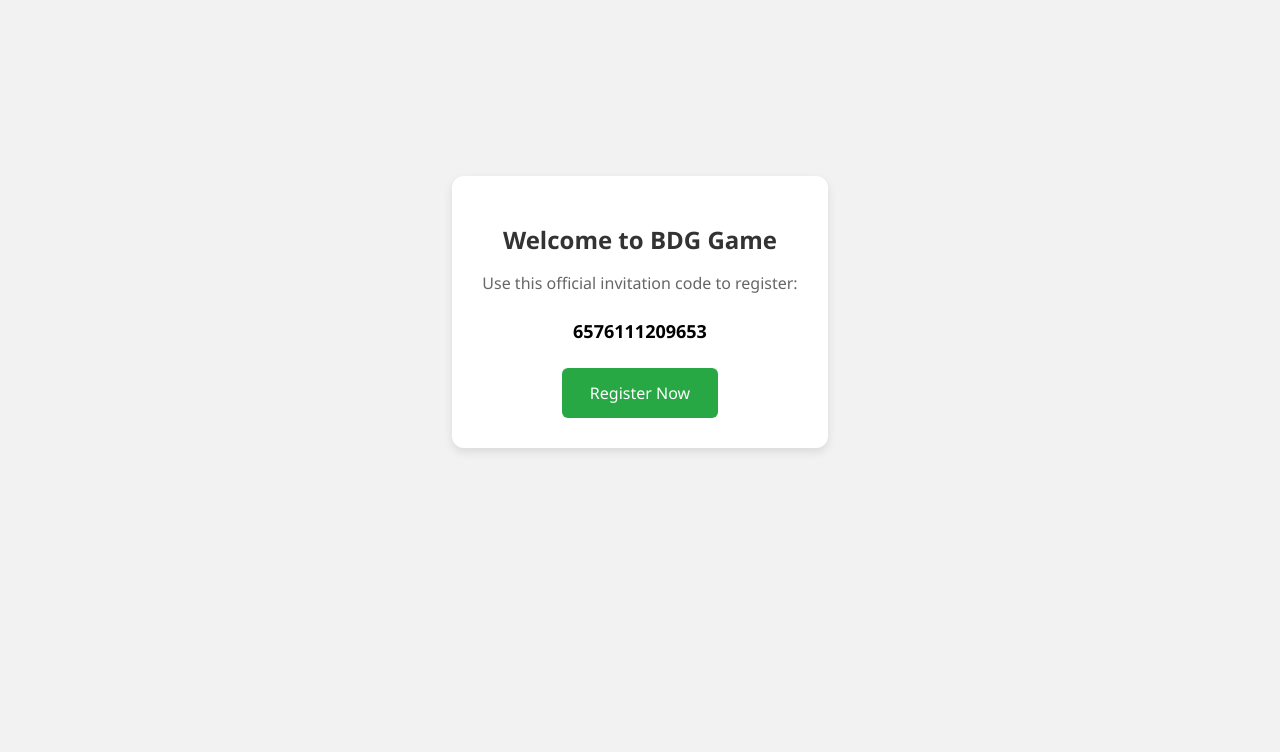
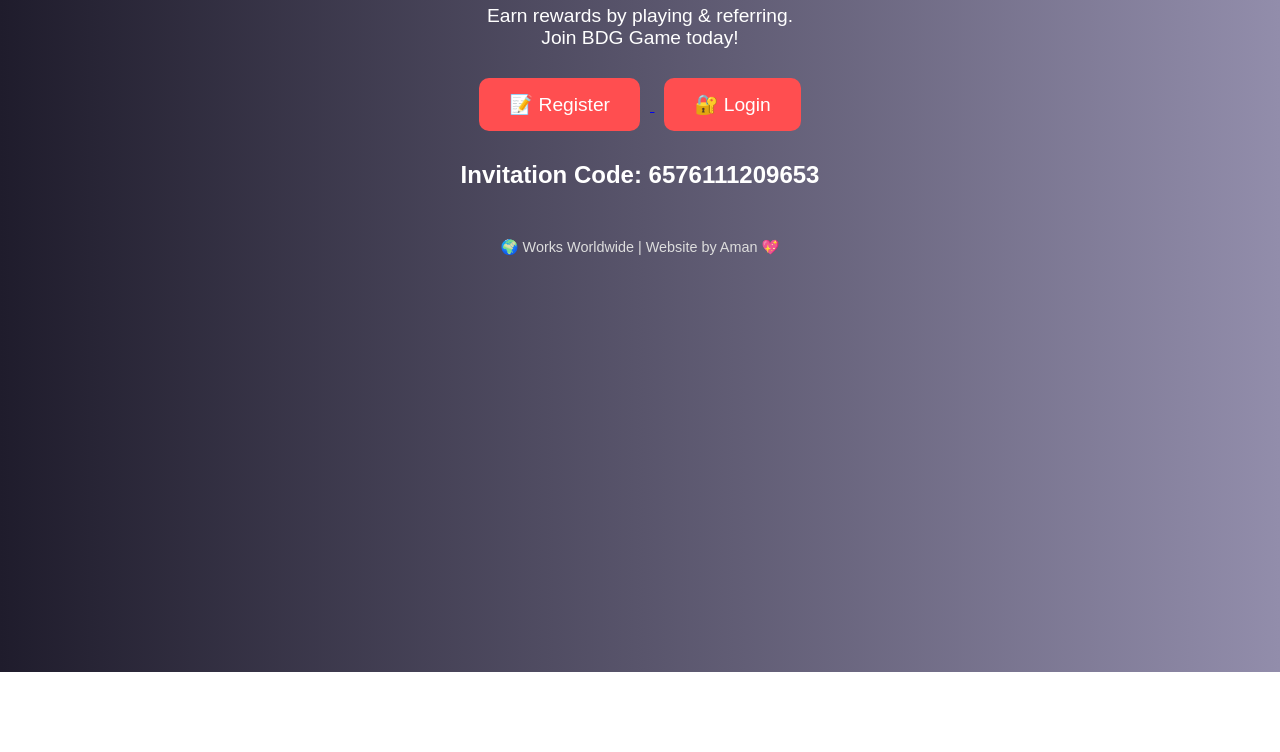
Before and after one commit to bdggamesy7/Bdg-register, a plain HTML site: page index.html in a window 1280 px wide. Shown: the part 128-880 px from the top of the page. After the commit the page ends 800 px from the top, so only its background shows below. Drawn offline with Linux system fonts and the light colour scheme.

Commit message:
Add files via upload

```diff
--- a/index.html
+++ b/index.html
@@ -1,70 +1,66 @@
+
 <!DOCTYPE html>
 <html lang="en">
 <head>
-  <meta charset="UTF-8">
-  <meta name="viewport" content="width=device-width, initial-scale=1.0">
-
-  <title>Join BDG Game | Official Referral Link</title>
-  <meta name="description" content="Join BDG Game now using invitation code 6576111209653. Secure and verified registration link for new users.">
-  <meta name="keywords" content="BDG Game, Register, Referral Code, Invitation, bdg-top, bdg link, BDG game join">
-  <meta name="author" content="bdggamesy7">
-  <meta name="robots" content="index, follow">
-
+  <meta charset="UTF-8" />
+  <meta name="viewport" content="width=device-width, initial-scale=1.0"/>
+  <title>BDG Game Register</title>
   <style>
     body {
-      font-family: 'Segoe UI', sans-serif;
-      background: #f2f2f2;
       margin: 0;
+      font-family: Arial, sans-serif;
+      background: linear-gradient(to right, #1f1c2c, #928dab);
+      color: white;
+      text-align: center;
       padding: 40px 20px;
-      display: flex;
-      justify-content: center;
-      align-items: center;
-      height: 100vh;
-    }
-    .container {
-      background: #fff;
-      padding: 30px;
-      border-radius: 12px;
-      box-shadow: 0 4px 10px rgba(0,0,0,0.1);
-      text-align: center;
-      max-width: 400px;
     }
     h1 {
-      font-size: 24px;
-      margin-bottom: 15px;
-      color: #333;
+      font-size: 2.5em;
+      margin-bottom: 10px;
     }
     p {
-      font-size: 16px;
-      margin-bottom: 25px;
-      color: #666;
+      font-size: 1.2em;
     }
-    a.button {
-      display: inline-block;
-      background-color: #28a745;
+    .button {
+      background-color: #ff4e50;
       color: white;
-      padding: 14px 28px;
-      text-decoration: none;
-      border-radius: 6px;
-      font-size: 16px;
-      transition: background-color 0.3s;
+      padding: 15px 30px;
+      font-size: 1.2em;
+      border: none;
+      border-radius: 10px;
+      margin: 10px;
+      cursor: pointer;
+      transition: 0.3s;
     }
-    a.button:hover {
-      background-color: #218838;
+    .button:hover {
+      background-color: #fc913a;
     }
     .code {
+      font-size: 1.5em;
+      margin-top: 20px;
       font-weight: bold;
-      font-size: 18px;
-      color: #000;
+    }
+    footer {
+      margin-top: 50px;
+      font-size: 0.9em;
+      color: #ddd;
     }
   </style>
 </head>
 <body>
-  <div class="container">
-    <h1>Welcome to BDG Game</h1>
-    <p>Use this official invitation code to register:</p>
-    <p class="code">6576111209653</p>
-    <a class="button" href="https://bdg-top.com/#/register?invitationCode=6576111209653" target="_blank">Register Now</a>
-  </div>
+  <h1>🎮 BDG Game Register</h1>
+  <p>Earn rewards by playing & referring. <br>Join BDG Game today!</p>
+
+  <a href="https://www.bdggame3.com/#/register?invitationCode=6576111209653" target="_blank">
+    <button class="button">📝 Register</button>
+  </a>
+
+  <a href="https://www.bdggame3.com/#/login" target="_blank">
+    <button class="button">🔐 Login</button>
+  </a>
+
+  <div class="code">Invitation Code: <span>6576111209653</span></div>
+
+  <footer>🌍 Works Worldwide | Website by Aman 💖</footer>
 </body>
 </html>
```
